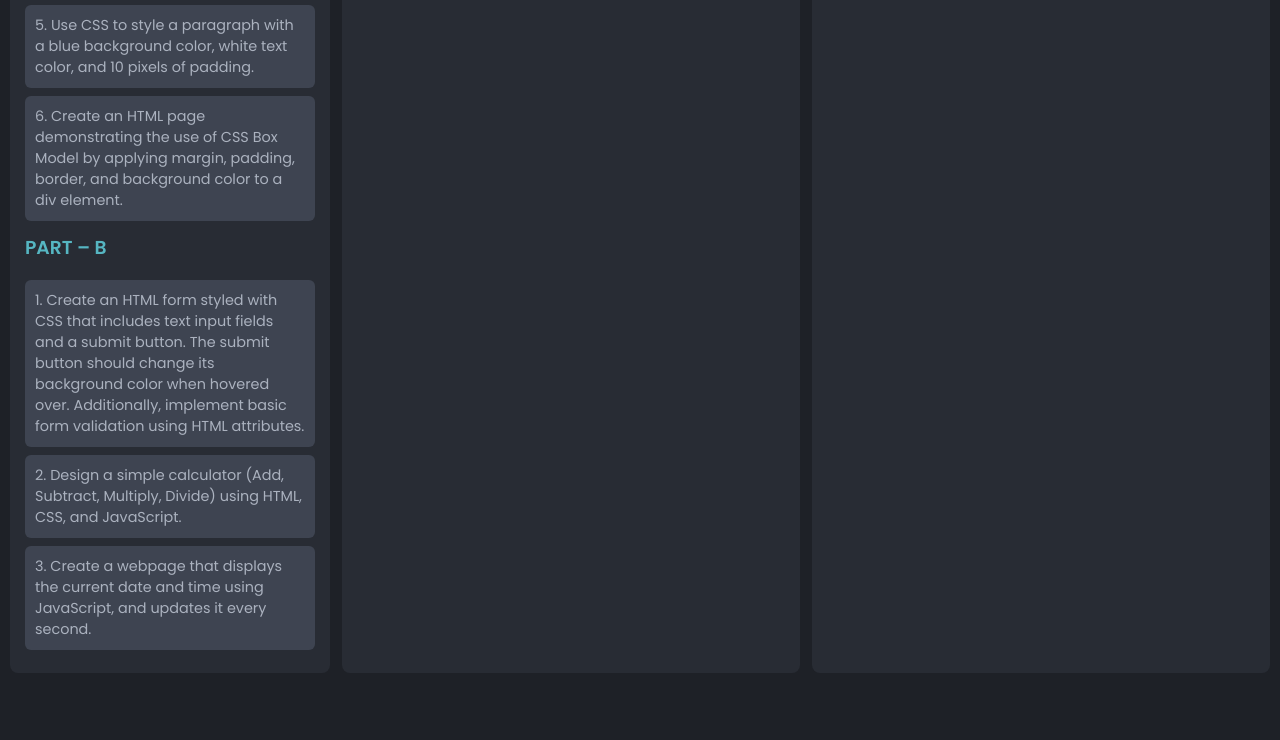
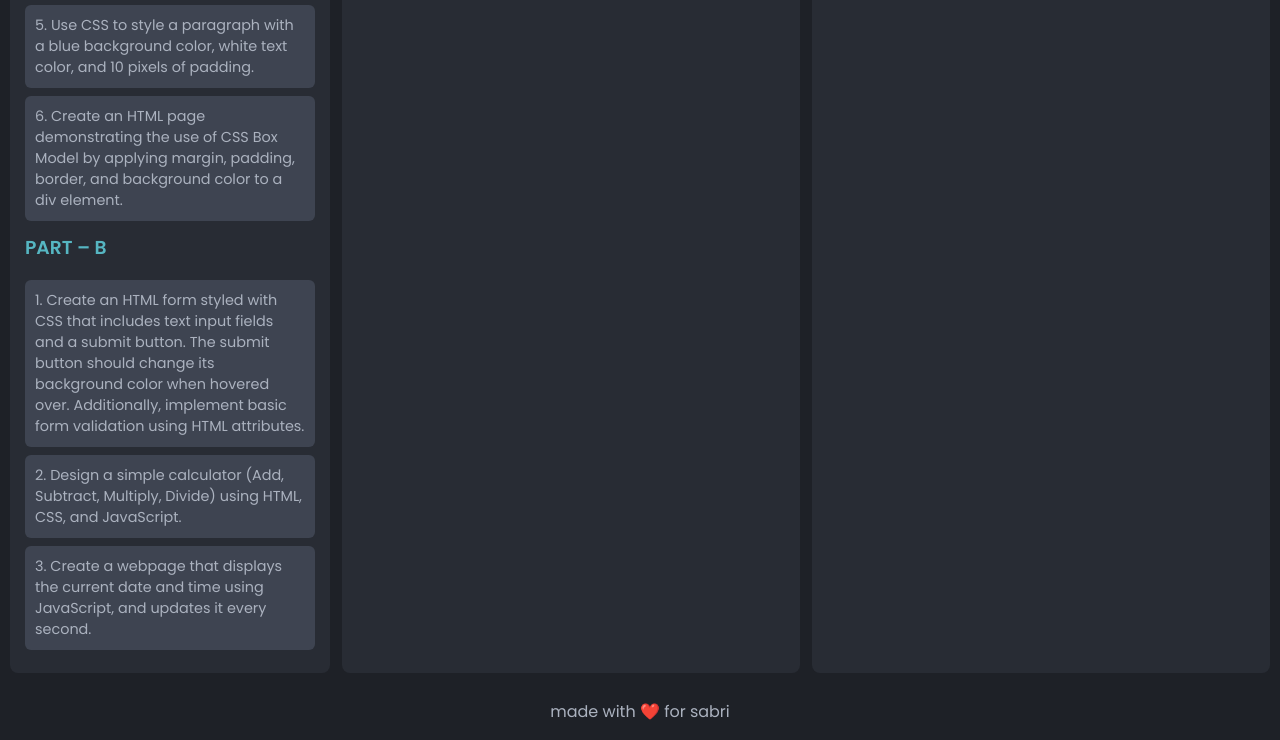
Before and after one commit to jo4dan/pwa-lab, a plain HTML site: page index.html in a window 1280 px wide. Shown: the part 536-1276 px from the top of the page. Before the commit the page ends 1219 px from the top, so only its background shows below. Drawn offline with Linux system fonts and the light colour scheme.

Commit message:
Add footer message to index.html

```diff
--- a/index.html
+++ b/index.html
@@ -526,5 +526,7 @@ document.querySelectorAll(".question").forEach(q=>{
 document.querySelector(".question").click();
 </script>
 
+<p style="text-align: center;">made with ❤️ for sabri</p>
+
 </body>
 </html>
```
